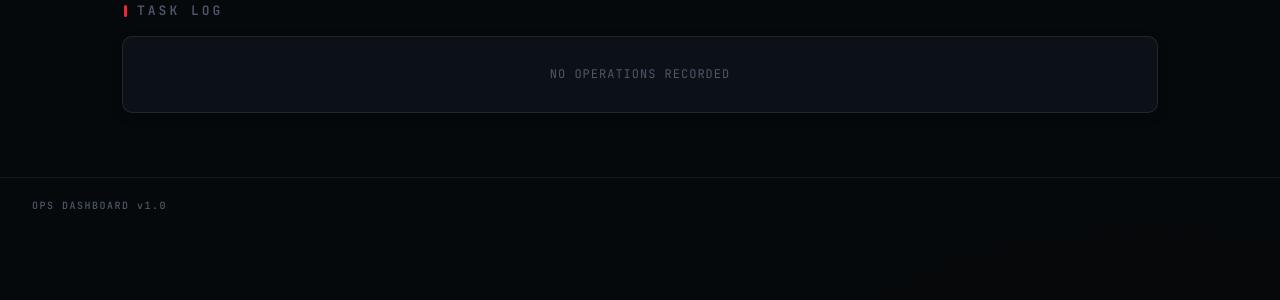
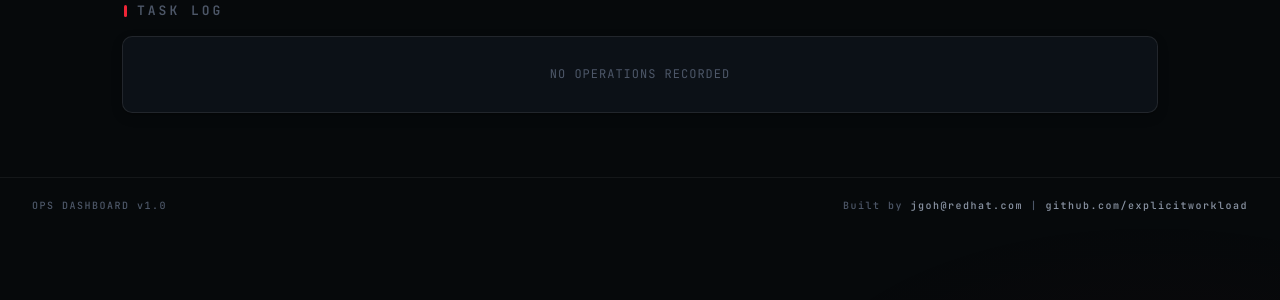
Before and after one commit to explicitworkload/ocp-provisioning, a Flask app: page / in a window 1280 px wide. Shown: the part 384-684 px from the top of the page. Run offline with Flask 3, Linux system fonts and the light colour scheme; data that the repository does not hold is empty.

Commit message:
Add author credits to dashboard footer

```diff
--- a/dashboard/static/style.css
+++ b/dashboard/static/style.css
@@ -474,6 +474,14 @@ footer {
   border-top: 1px solid var(--border-subtle);
 }
 
+footer a {
+  color: var(--text-secondary);
+  text-decoration: none;
+  transition: color 0.15s;
+}
+
+footer a:hover { color: var(--text-primary); }
+
 /* === SCROLLBAR === */
 ::-webkit-scrollbar { width: 5px; }
 ::-webkit-scrollbar-track { background: transparent; }
--- a/dashboard/templates/index.html
+++ b/dashboard/templates/index.html
@@ -81,7 +81,7 @@
 
   <footer>
     <span>OPS DASHBOARD v1.0</span>
-    <span id="cluster-id"></span>
+    <span>Built by <a href="mailto:jgoh@redhat.com">jgoh@redhat.com</a> | <a href="https://github.com/explicitworkload" target="_blank">github.com/explicitworkload</a></span>
   </footer>
 
   <script src="/static/app.js"></script>
```
